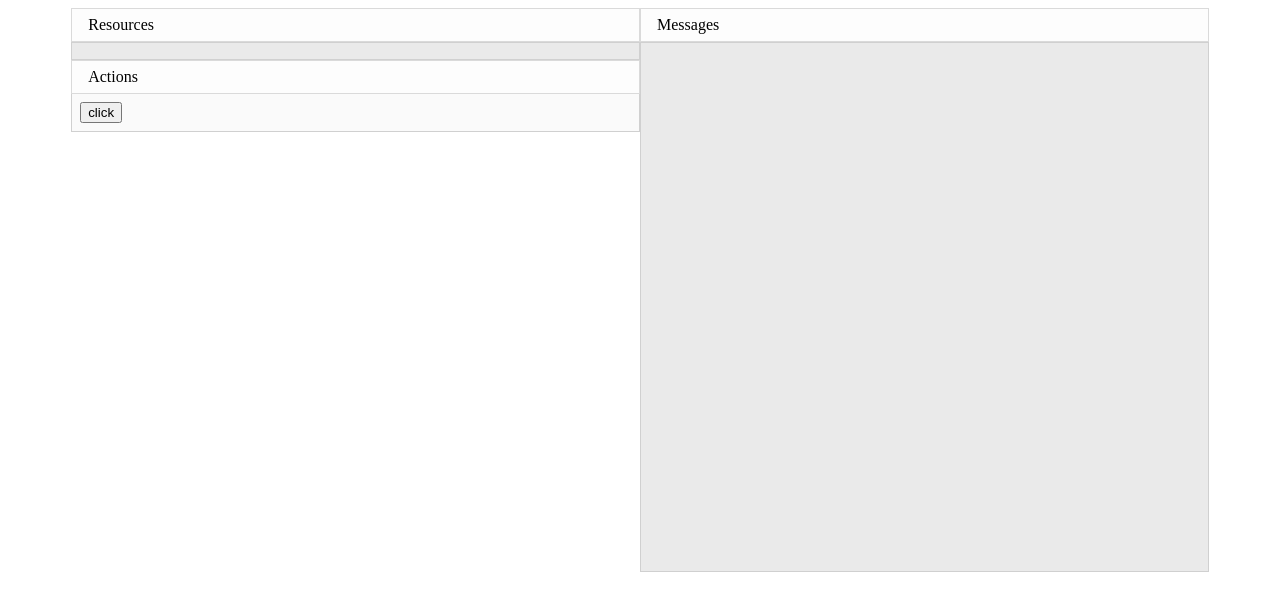
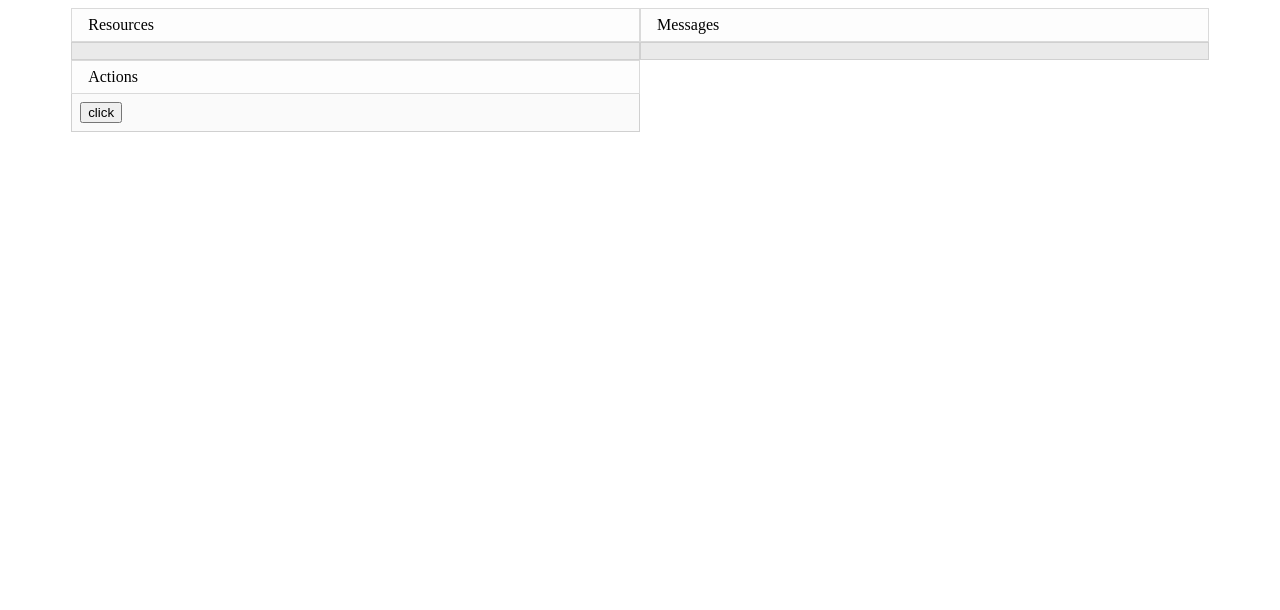
Before and after one commit to Nolshine/idleclicker, a plain HTML site: page index.html in a window 1280 px wide. Drawn offline with Linux system fonts and the light colour scheme.

Commit message:
finished styling. looks alright

```diff
--- a/style/main.css
+++ b/style/main.css
@@ -37,11 +37,11 @@
 	padding:0.5em;
 }
 .log_display {
-	height:32em;
 	position:relative;
 	border: 1px solid #d0d0d0;
 	background-color: #eaeaea;
 	padding:0.5em;
+	overflow:hidden;
 }
 .resource_col1, .resource_col2 {
 	position:relative;
```
